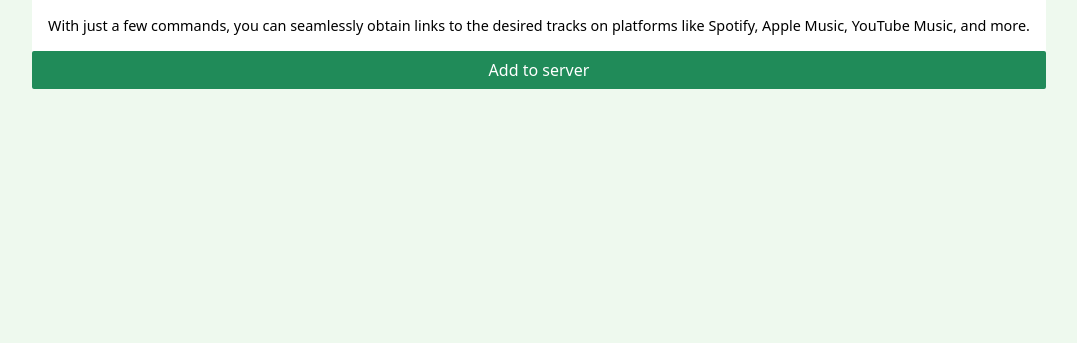
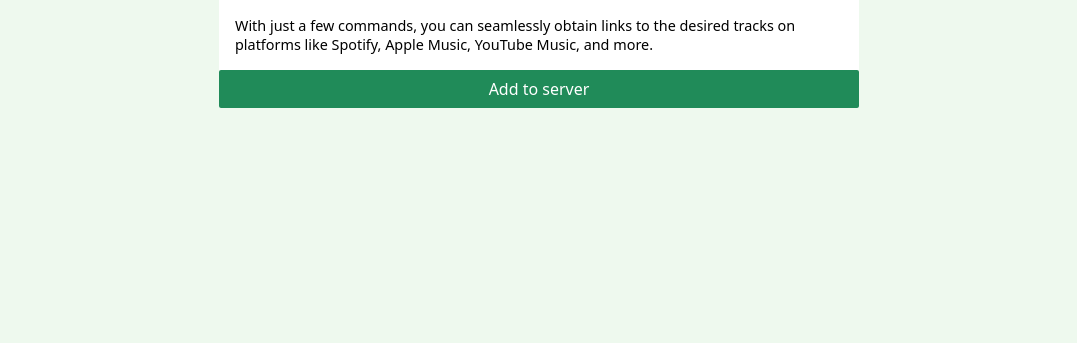
Before and after one commit to logicalley/discord.anniemusic.app, a website: page index.html in a window 1280 px wide. Shown: the part 457-800 px from the top of the page, without its empty margins (101-1178 px from the left). Drawn offline with Linux system fonts and the light colour scheme; a web font is replaced by a local one.

Commit message:
add responsive view for screen size larger than phones

```diff
--- a/index.html
+++ b/index.html
@@ -71,6 +71,12 @@
             font-weight: 200;
             padding: 1rem;
         }
+
+        @media (min-width:641px) {
+            .actions {
+                max-width: 40rem;
+            }
+        }
     </style>
 </head>
 
```
